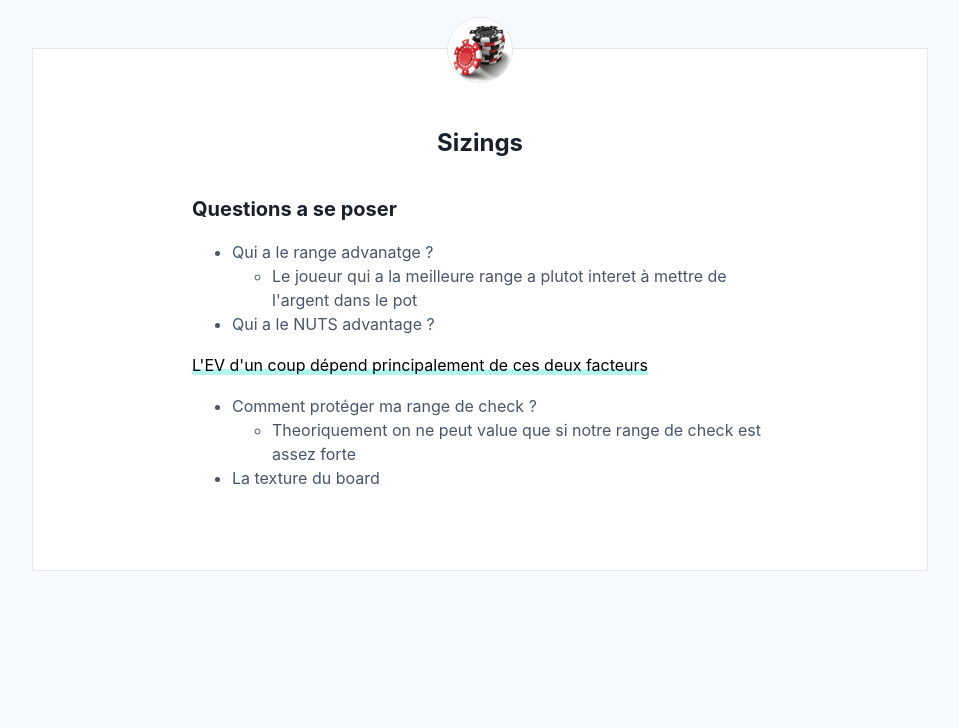
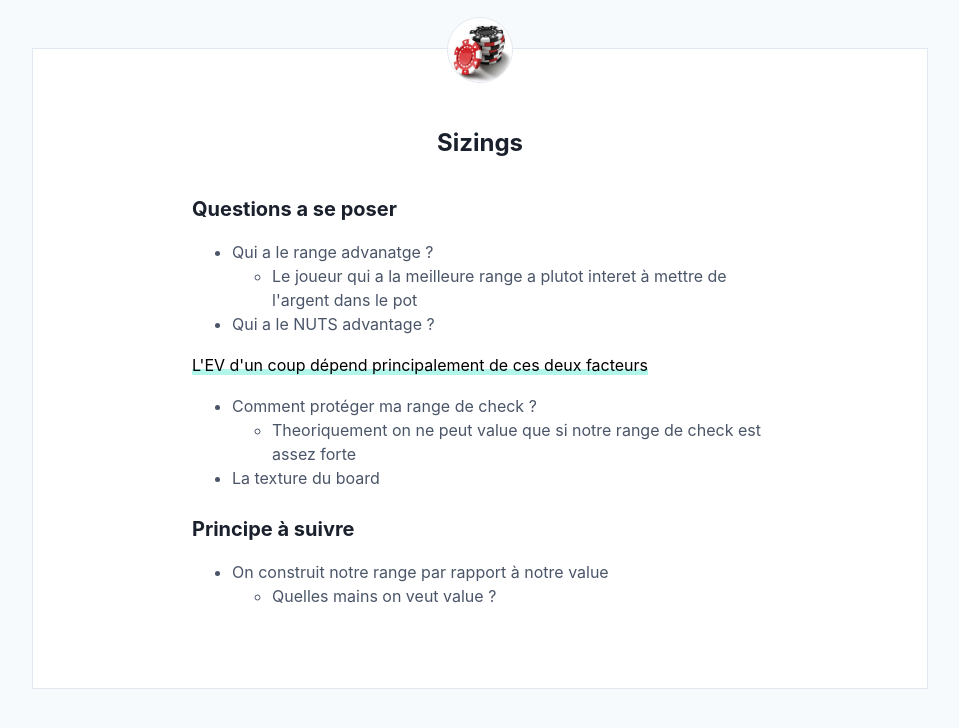
Before and after one commit to greglejeune/blog, a Jekyll site: the page built from _posts/2020-03-08-sizing.md, in a window 1280 px wide. Shown: the top 728 px of the page, without its empty margins (160-1119 px from the left). Built offline with Jekyll 4.4.1, drawn with Linux system fonts in a browser that asks for light colours.

Commit message:
Update 2020-03-08-sizing.md

```diff
--- a/_posts/2020-03-08-sizing.md
+++ b/_posts/2020-03-08-sizing.md
@@ -22,4 +22,11 @@ categories: poker
     </ul>
     <li>La texture du board</li>
   </ul>
+  <h2>Principe à suivre</h2>
+  <ul>
+    <li>On construit notre range par rapport à notre value</li>
+    <ul>
+      <li>Quelles mains on veut value ?</li>
+    </ul>
+  </ul>
 </div>
```
